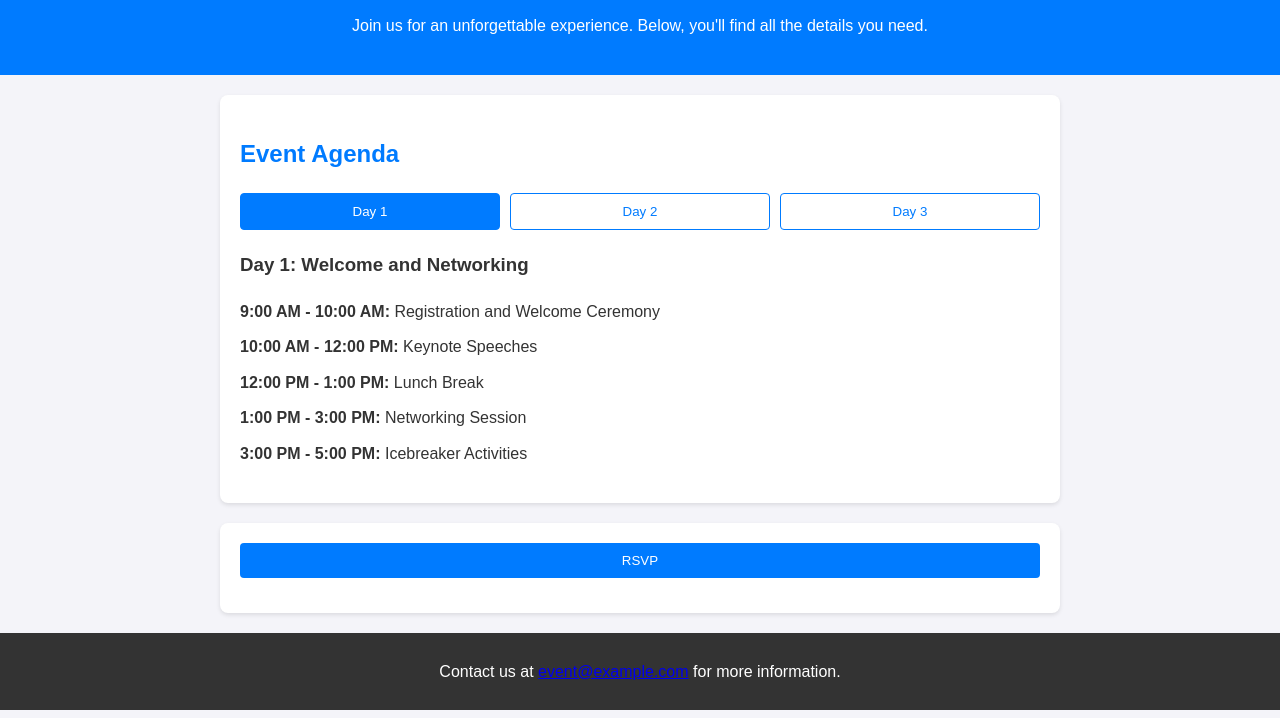
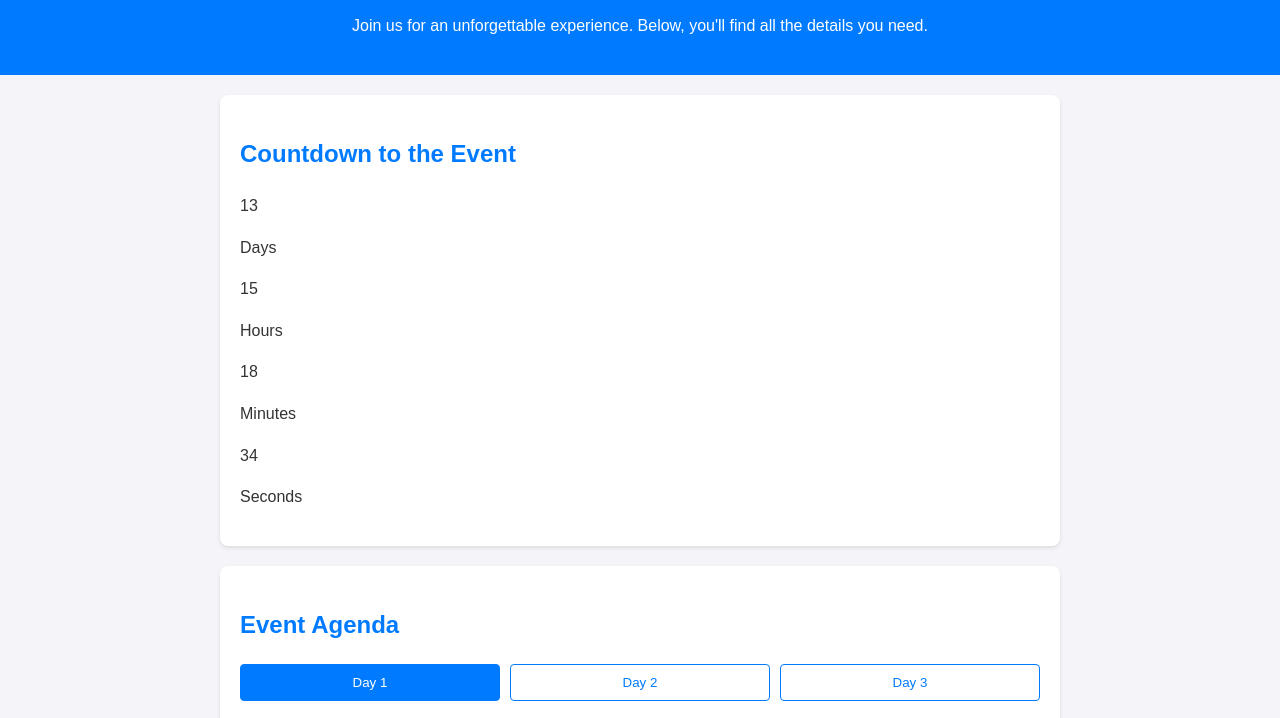
Before and after one commit to lisaadang/neuro, a plain HTML site: page index.html in a window 1280 px wide. Shown: the part 74-792 px from the top of the page. Drawn offline with Linux system fonts and the light colour scheme.

Commit message:
Added countdown clock

```diff
--- a/index.html
+++ b/index.html
@@ -11,6 +11,56 @@
     <h1>Welcome to Our Upcoming Event!</h1>
     <p>Join us for an unforgettable experience. Below, you'll find all the details you need.</p>
   </header>
+
+<section id="countdown">
+  <h2>Countdown to the Event</h2>
+  <div class="countdown-container">
+    <div class="countdown-box">
+      <span id="days">00</span>
+      <p>Days</p>
+    </div>
+    <div class="countdown-box">
+      <span id="hours">00</span>
+      <p>Hours</p>
+    </div>
+    <div class="countdown-box">
+      <span id="minutes">00</span>
+      <p>Minutes</p>
+    </div>
+    <div class="countdown-box">
+      <span id="seconds">00</span>
+      <p>Seconds</p>
+    </div>
+  </div>
+</section>
+
+<script>
+  // Set the event date (YYYY-MM-DDTHH:MM:SS format)
+  const eventDate = new Date("2025-04-15T09:00:00").getTime();
+
+  function updateCountdown() {
+    const now = new Date().getTime();
+    const timeLeft = eventDate - now;
+
+    if (timeLeft > 0) {
+      const days = Math.floor(timeLeft / (1000 * 60 * 60 * 24));
+      const hours = Math.floor((timeLeft % (1000 * 60 * 60 * 24)) / (1000 * 60 * 60));
+      const minutes = Math.floor((timeLeft % (1000 * 60 * 60)) / (1000 * 60));
+      const seconds = Math.floor((timeLeft % (1000 * 60)) / 1000);
+
+      document.getElementById("days").textContent = days.toString().padStart(2, "0");
+      document.getElementById("hours").textContent = hours.toString().padStart(2, "0");
+      document.getElementById("minutes").textContent = minutes.toString().padStart(2, "0");
+      document.getElementById("seconds").textContent = seconds.toString().padStart(2, "0");
+    } else {
+      document.getElementById("countdown").innerHTML = "<h2>The event has started!</h2>";
+    }
+  }
+
+  // Update the countdown every second
+  setInterval(updateCountdown, 1000);
+  updateCountdown(); // Initial call to display the countdown immediately
+</script>
 
 <section id="agenda">
   <h2>Event Agenda</h2>
```
